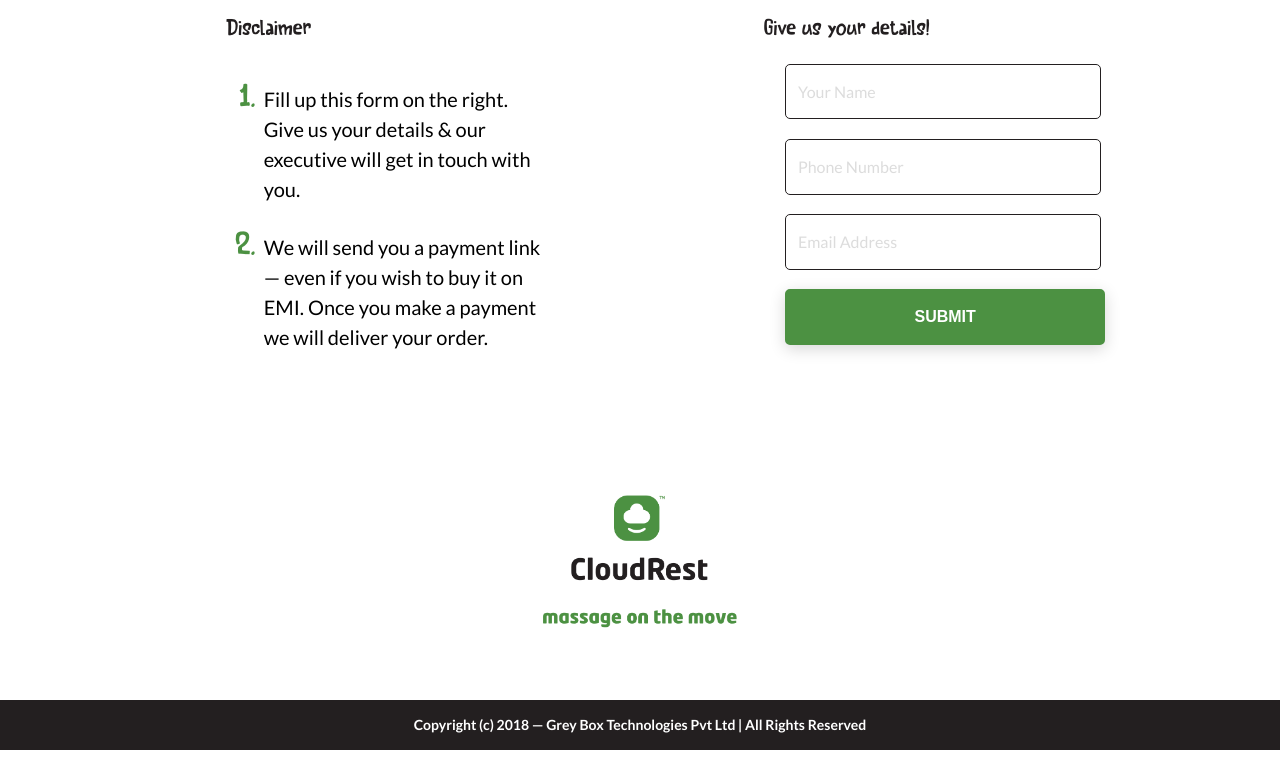
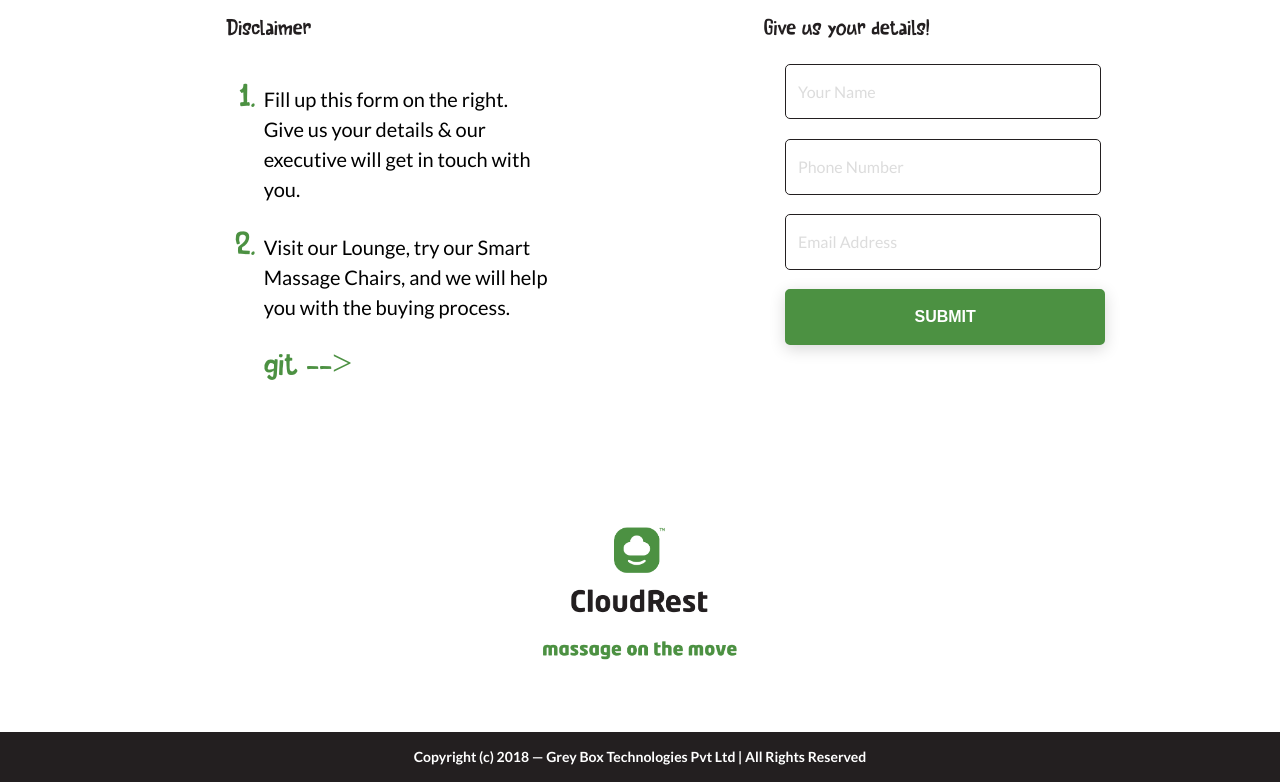
Before and after one commit to pranoy1994/cloud-rest-php, a PHP site: page /buy.php in a window 1280 px wide. Shown: the part 4143-4925 px from the top of the page. Before the commit the page ends 4893 px from the top, so only its background shows below. Run offline with PHP 8.4, Linux system fonts and the light colour scheme; some libraries are stand-ins or nearby versions.

Commit message:
content changes in contact us

```diff
--- a/buy.php
+++ b/buy.php
@@ -129,9 +129,8 @@
                 <p class="inside-header">Disclaimer</p>
                 <ol class="disclamer-content" style=" padding-left: 30%;padding-right:17%">
                     <li><p>Fill up this form on the right. Give us your details & our executive will get in touch with you.  </p></li>
-                    <li><p>We will send you a payment link — even if you wish to buy it on EMI. Once you make a payment we will deliver your order.
-
-         </p></li>
+                    <li><p> Visit our Lounge, try our Smart Massage Chairs, and we will help you with the buying process.</p></li>
+                   git  -->
                 </ol>
             </div>
 
```
